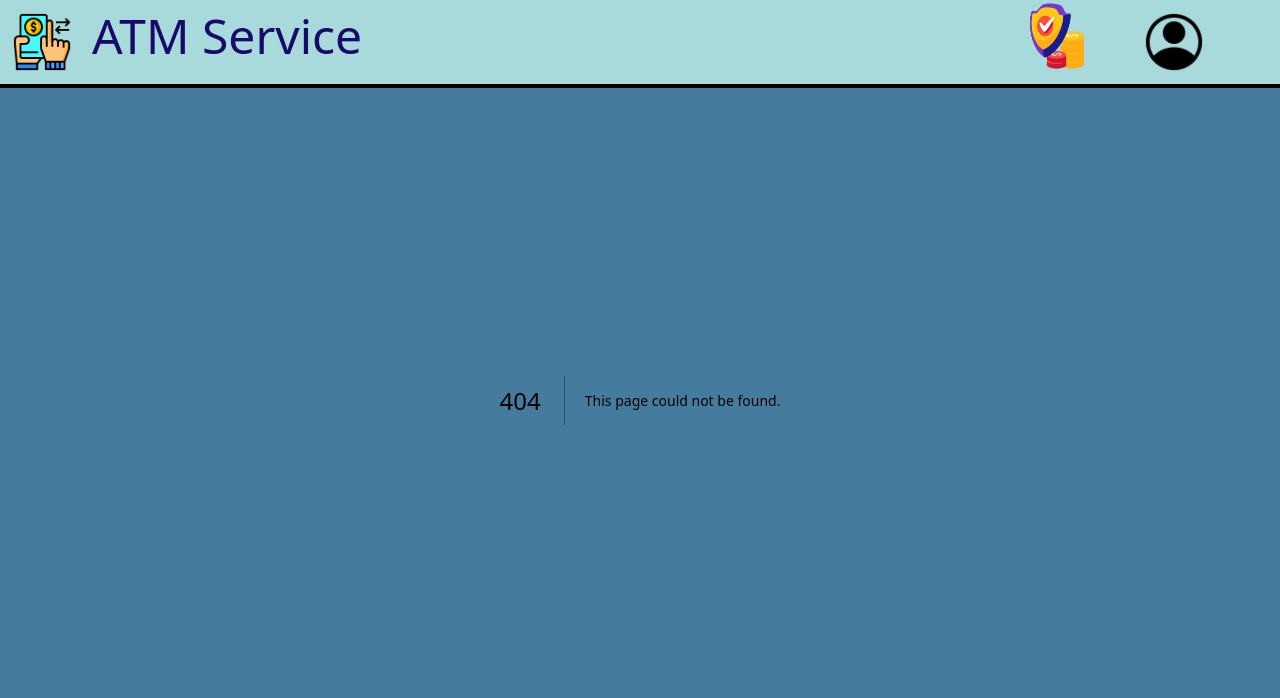
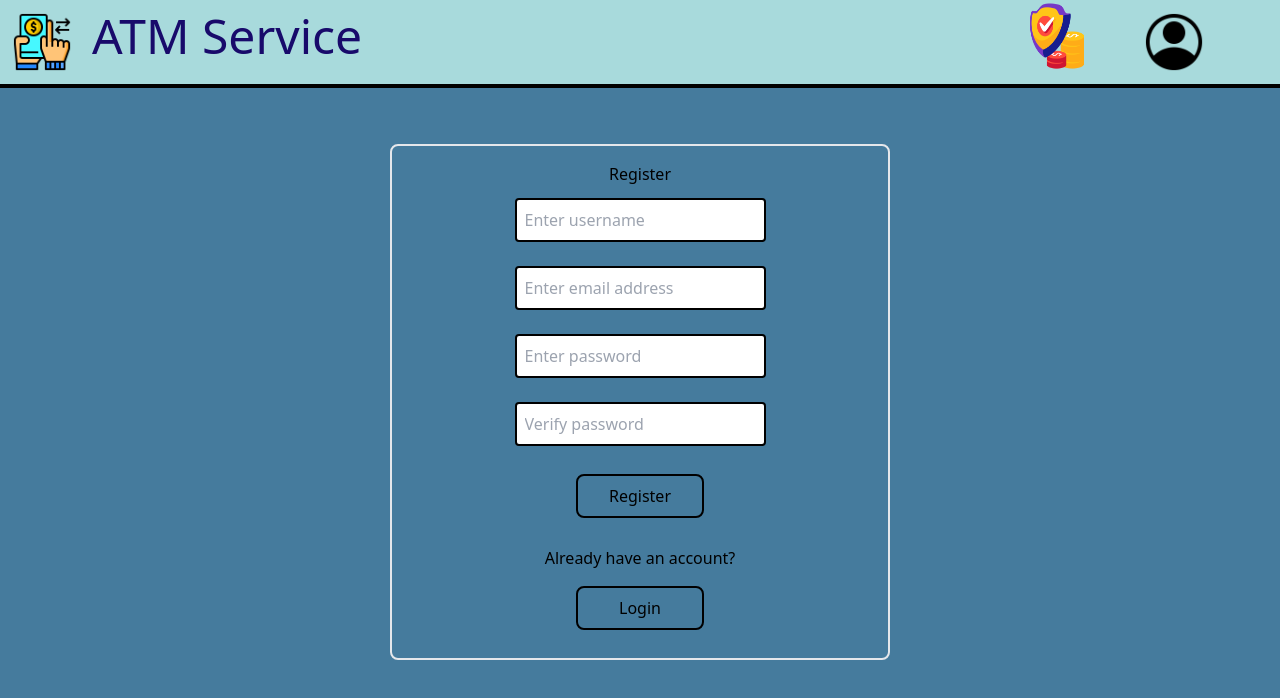
Before and after one commit to loo-ee/online-atm.next.js, a Next.js app: page /register in a window 1280 px wide. Before the commit this address had no page. Shown: the top 698 px of the page. Built offline with nearby package versions, Linux system fonts and the light colour scheme.

Commit message:
Separate routes-login, register

```diff
--- /dev/null
+++ b/src/app/login/page.tsx
@@ -0,0 +1,65 @@
+'use client';
+
+import { UserContext } from '@/contexts/UserContext';
+import { useRouter } from 'next/navigation';
+import { useContext, useRef } from 'react';
+
+export default function Login({}) {
+  const User = useContext(UserContext);
+
+  const navigator = useRouter();
+
+  const emailField = useRef<HTMLInputElement>(null);
+  const passwordField = useRef<HTMLInputElement>(null);
+  const loginBtn = useRef<HTMLButtonElement>(null);
+
+  function login() {
+    // TODO: CREATE LOGIN API CALL
+  }
+
+  return (
+    <div className="flex flex-col mt-36 self-center items-center border-2 rounded-lg w-[500px] p-4">
+      <div>Login</div>
+
+      <div>
+        <form action="" className="flex flex-col items-center">
+          <input
+            ref={emailField}
+            type="text"
+            id="email"
+            placeholder="Enter email"
+            className="border-2 border-black rounded p-2 my-3"
+          />
+
+          <input
+            ref={passwordField}
+            type="password"
+            id="password"
+            placeholder="Enter password"
+            className="border-2 border-black rounded p-2 my-3"
+          />
+
+          <button
+            ref={loginBtn}
+            onClick={login}
+            className="border-2 border-black rounded-lg p-2 w-32 mt-2"
+          >
+            Login
+          </button>
+        </form>
+      </div>
+
+      <div className="flex flex-col p-3 mt-4 items-center">
+        <span>Haven&#39;t registered yet?</span>
+        <button
+          onClick={() => {
+            navigator.push('/register/');
+          }}
+          className="border-2 border-black rounded-lg p-2 w-32 mt-4"
+        >
+          Register
+        </button>
+      </div>
+    </div>
+  );
+}
--- a/src/app/page.tsx
+++ b/src/app/page.tsx
@@ -1,3 +1,19 @@
+'use client';
+
+import { UserContext } from '@/contexts/UserContext';
+import { useRouter } from 'next/navigation';
+import { useContext, useEffect } from 'react';
+
 export default function Home({}) {
-  return <div className="text-5xl">Home</div>;
+  const User = useContext(UserContext);
+
+  const navigator = useRouter();
+
+  useEffect(() => {
+    if (User?.user.username == '???') {
+      navigator.push('/login/');
+    }
+  });
+
+  return <div className="text-5xl mt-36">Home</div>;
 }
--- /dev/null
+++ b/src/app/register/page.tsx
@@ -0,0 +1,78 @@
+'use client';
+
+import { useRouter } from 'next/navigation';
+import { useRef } from 'react';
+
+export default function Register({}) {
+  const navigator = useRouter();
+
+  const usernameRegister = useRef<HTMLInputElement>(null);
+  const emailRegister = useRef<HTMLInputElement>(null);
+  const pass1Register = useRef<HTMLInputElement>(null);
+  const pass2Register = useRef<HTMLInputElement>(null);
+
+  function register() {
+    // TODO: CREATE REGISTER API CALL
+  }
+
+  return (
+    <div className="flex flex-col mt-36 self-center items-center border-2 rounded-lg w-[500px] p-4">
+      <div>Register</div>
+
+      <div>
+        <form action="" className="flex flex-col items-center">
+          <input
+            ref={usernameRegister}
+            type="text"
+            id="usernameRegister"
+            placeholder="Enter username"
+            className="border-2 border-black rounded p-2 my-3"
+          />
+
+          <input
+            ref={emailRegister}
+            type="text"
+            id="emailRegister"
+            placeholder="Enter email address"
+            className="border-2 border-black rounded p-2 my-3"
+          />
+
+          <input
+            ref={pass1Register}
+            type="password"
+            id="pass1Register"
+            placeholder="Enter password"
+            className="border-2 border-black rounded p-2 my-3"
+          />
+
+          <input
+            ref={pass2Register}
+            type="password"
+            id="pass2Register"
+            placeholder="Verify password"
+            className="border-2 border-black rounded p-2 my-3"
+          />
+
+          <button
+            onClick={register}
+            className="border-2 border-black rounded-lg p-2 w-32 mt-4"
+          >
+            Register
+          </button>
+        </form>
+      </div>
+
+      <div className="flex flex-col p-3 mt-4 items-center">
+        <span>Already have an account?</span>
+        <button
+          onClick={() => {
+            navigator.replace('/login/');
+          }}
+          className="border-2 border-black rounded-lg p-2 w-32 mt-4"
+        >
+          Login
+        </button>
+      </div>
+    </div>
+  );
+}
```
